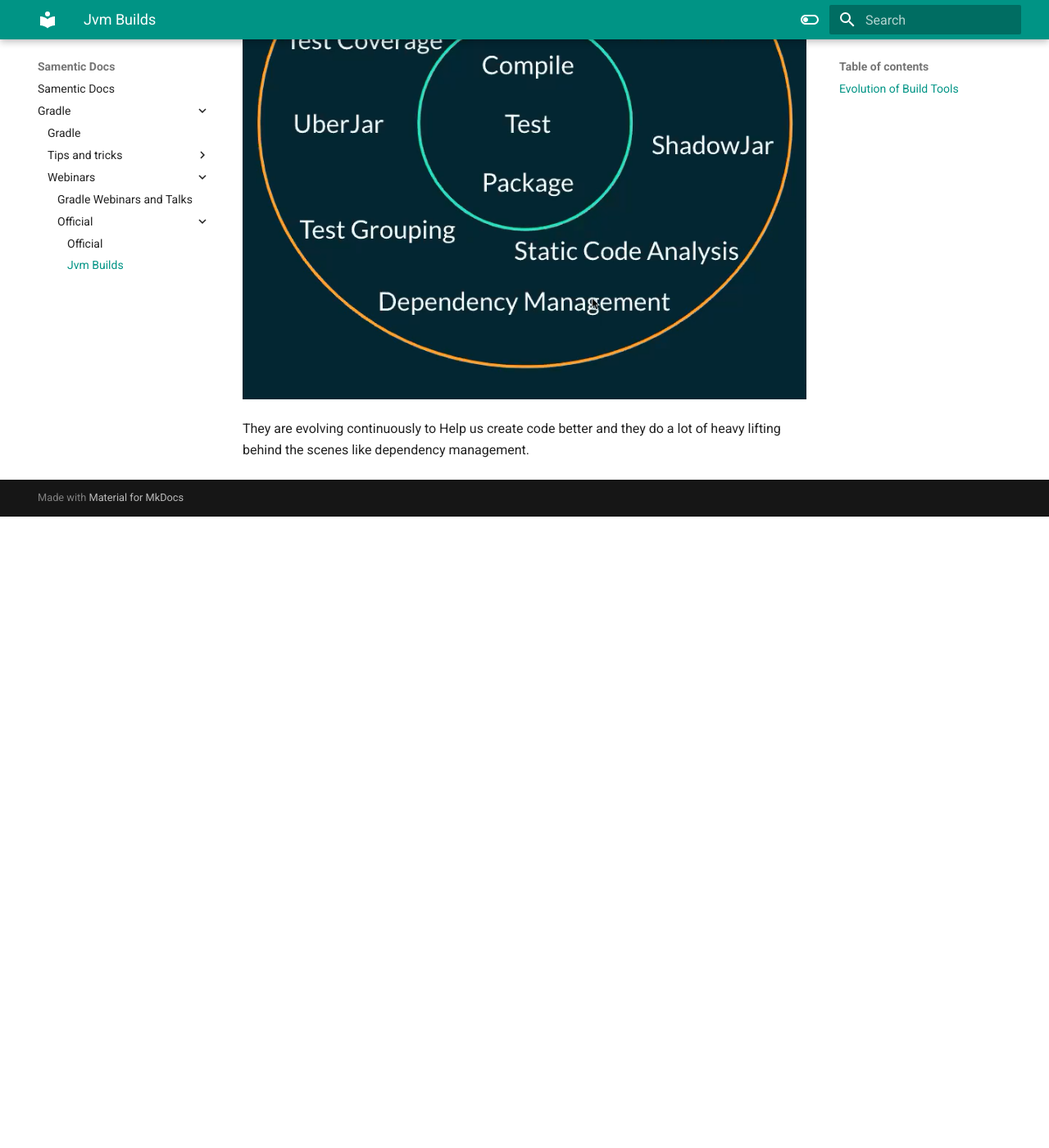
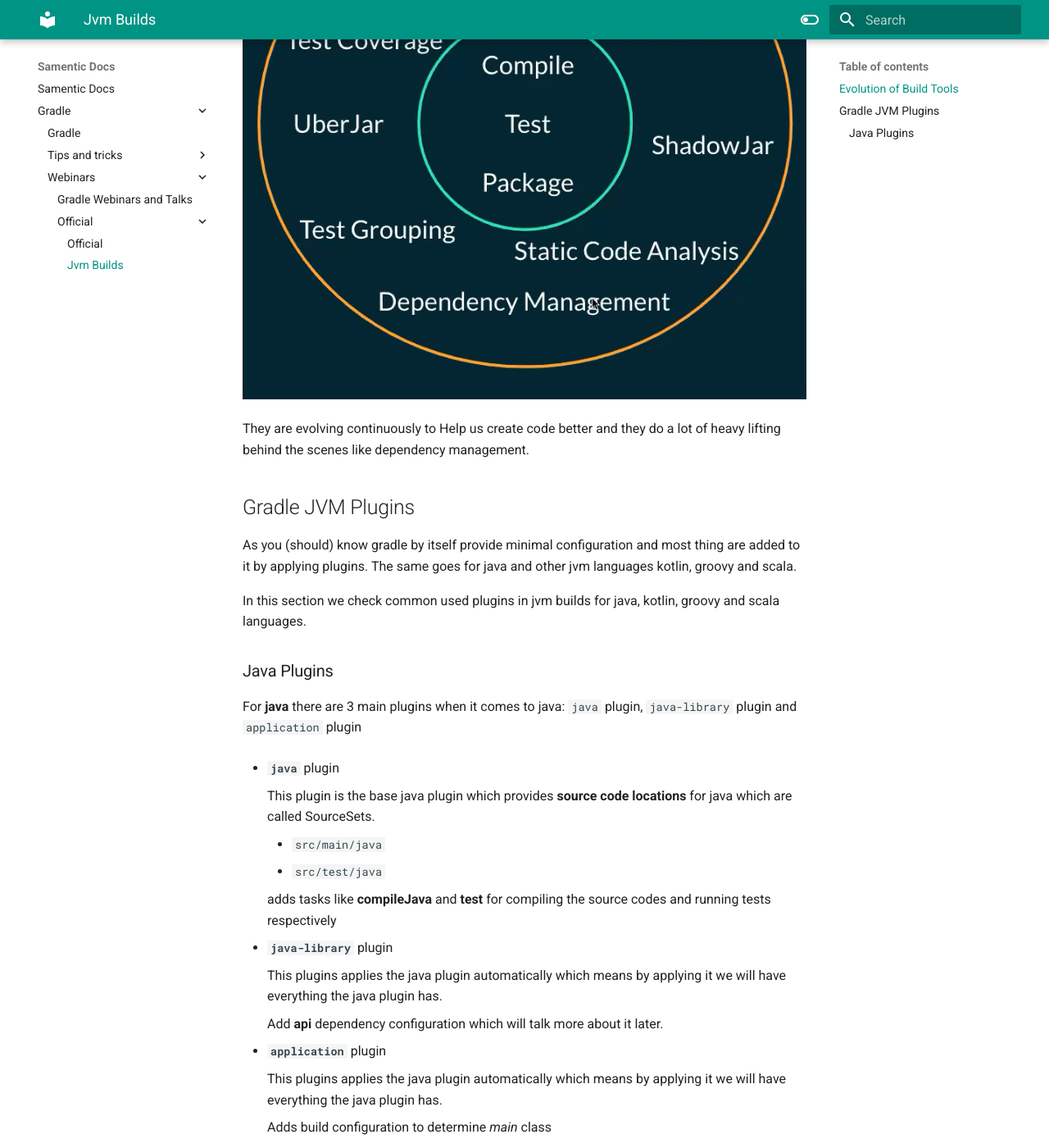
Before and after one commit to MohsenSameti/Samentic-Docs, an MkDocs documentation site: the page built from docs/gradle/webinars/official/jvm-builds.md, in a window 1280 px wide and 1400 px high, scrolled down 1630 px. Shown: the whole window at 82% size. Built offline with MkDocs 1.6.1 and Material for MkDocs 9.7.7, drawn with Linux system fonts in a browser that asks for light colours; before the commit the page ends 2260 px from its top, so only the background shows below that; some of the changed text lies outside the part shown.

Commit message:
Gradle Jvm Build - Topic 1 Jvm Plugins

```diff
--- a/docs/gradle/webinars/official/jvm-builds.md
+++ b/docs/gradle/webinars/official/jvm-builds.md
@@ -20,3 +20,85 @@
 ![Build Tool Evolution Over time](./assets/build-tool-evolution-over_time.png)
 
 They are evolving continuously to Help us create code better and they do a lot of heavy lifting behind the scenes like dependency management.
+
+## Gradle JVM Plugins
+
+As you (should) know gradle by itself provide minimal configuration and most thing are added to it by applying plugins. The same goes for java and other jvm languages kotlin, groovy and scala.
+
+In this section we check common used plugins in jvm builds for java, kotlin, groovy and scala languages.
+
+### Java Plugins
+
+For **java** there are 3 main plugins when it comes to java: `java` plugin, `java-library` plugin and `application` plugin
+
+- **`java`** plugin
+
+    This plugin is the base java plugin which provides **source code locations** for java which are called SourceSets.
+
+    -   `src/main/java`
+    -   `src/test/java`
+
+    adds tasks like **compileJava** and **test** for compiling the source codes and running tests respectively
+
+- **`java-library`** plugin
+
+    This plugins applies the java plugin automatically which means by applying it we will have everything the java plugin has.
+
+    Add **api** dependency configuration which will talk more about it later.
+
+- **`application`** plugin
+
+    This plugins applies the java plugin automatically which means by applying it we will have everything the java plugin has.
+
+    Adds build configuration to determine _main_ class
+
+    Adds **run** and **package** tasks to run the application (via the main class provided) and package the app respectively
+
+- **kotlin** plugin
+
+    It is `org.jetbrains.kotlin.jvm` plugin which is maintained by jetbrains.
+
+    This plugins applies the java plugin automatically which means by applying it we will have everything the java plugin has.
+
+    Adds sourceSets for **kotlin** code which can be used along side normal java sourceSets:
+
+    - `src/main/kotlin`
+    - `src/test/kotlin`
+
+    !!! warning ""
+
+        Never put `java` files inside kotlin sourceSets. they will not be compiled. put them in the appropriate java sourceSet (`src/main/java` or `src/test/java`)
+
+    Adds **CompileKotlin** task to compile kotlin code.
+
+    `java-library` and `application` plugins can be applied along side this plugin to add more functionality.
+
+- **`groovy`** plugin
+
+    This plugin extends the `java` plugin.
+
+    Adds sourceSets for **kotlin** code which can be used along side normal java sourceSets:
+
+    - `src/main/groovy`
+    - `src/test/groovy`
+
+    Adds **CompileGroovy** task to compile groovy code.
+
+    Can be used along side java.
+
+    `java-library` and `application` plugins can be applied along side this plugin to add more functionality.
+
+- **`scala`** plugin
+
+    This plugin extends the `java` plugin.
+
+    Adds sourceSets for **kotlin** code which can be used along side normal java sourceSets:
+
+    - `src/main/scala`
+    - `src/test/scala`
+
+    Adds **CompileScala** task to compile scala code.
+
+    Can be used along side java.
+
+    `java-library` and `application` plugins can be applied along side this plugin to add more functionality.
--- a/mkdocs.yml
+++ b/mkdocs.yml
@@ -1,7 +1,9 @@
 site_name: Samentic Docs
 markdown_extensions:
+  - admonition
   - attr_list
   - md_in_html
+  - pymdownx.details
   - pymdownx.superfences
   - pymdownx.tabbed:
       alternate_style: true
```
